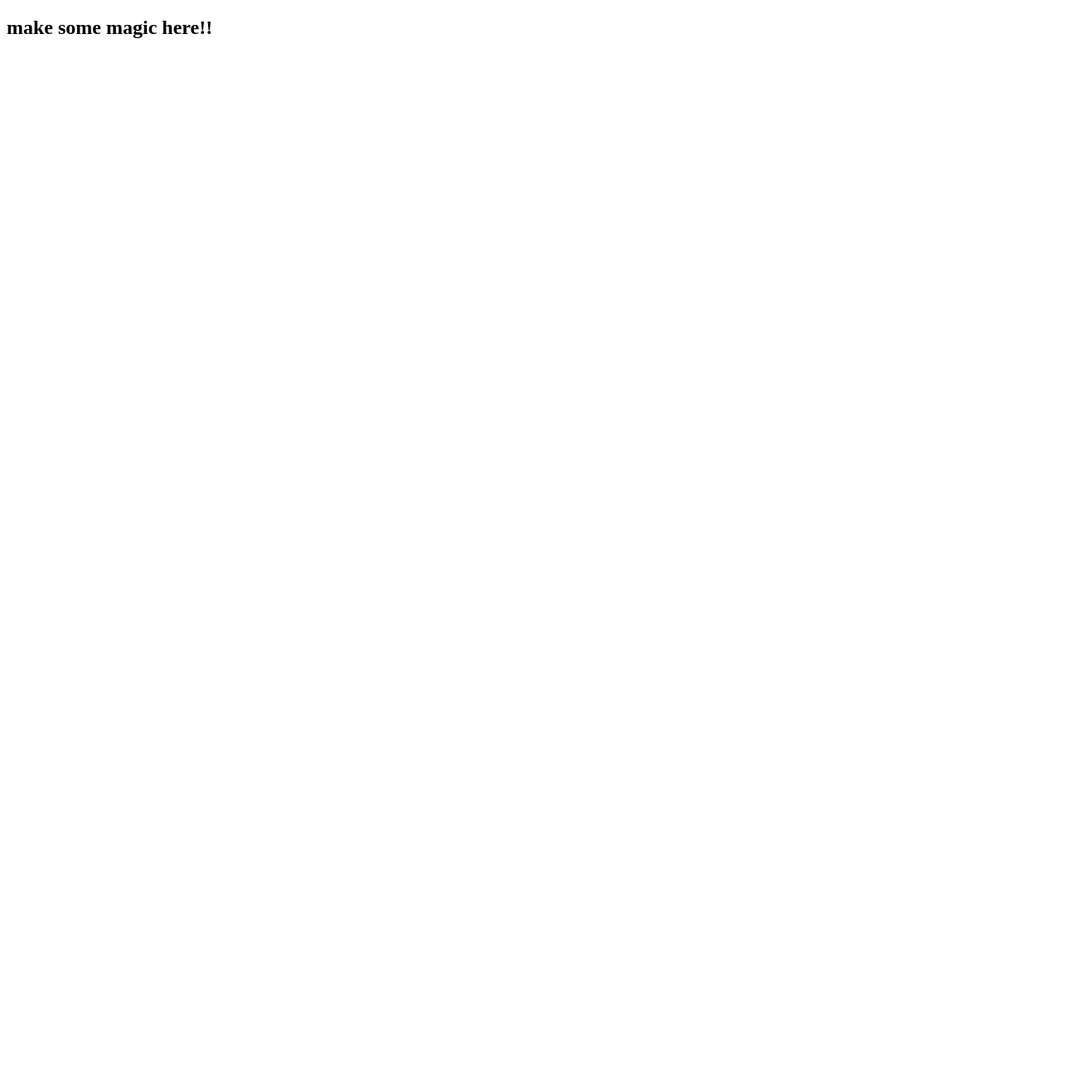
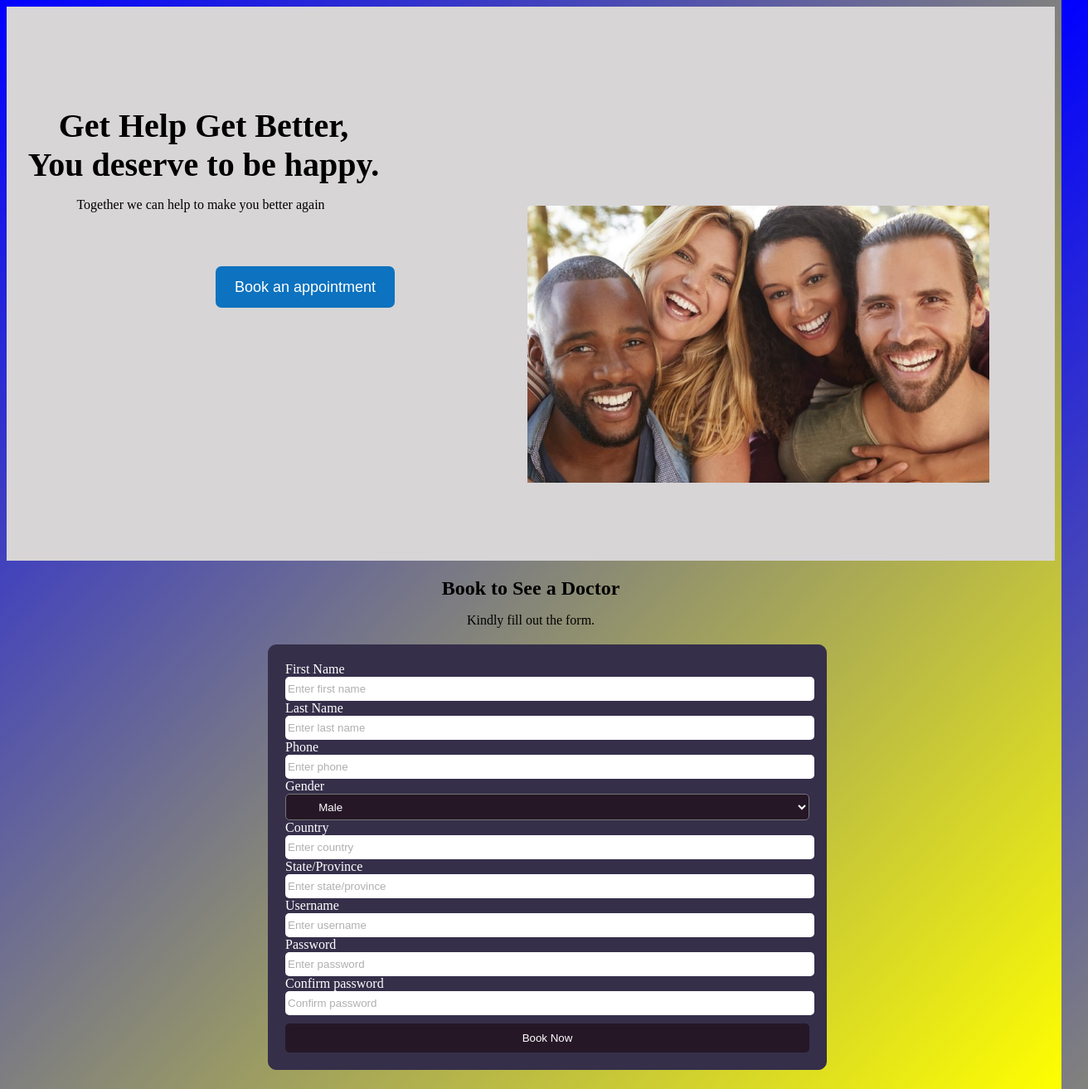
Before and after one commit to brightiortsor/circle-185-phonie, a plain HTML site: page index.html in a window 1280 px wide. Shown: the top 1313 px of the page at 83% size, 1312 px wide, since content can reach past the window. Before the commit the page ends 800 px from the top, so only its background shows below. Drawn offline with Linux system fonts and the light colour scheme.

Commit message:
created the form field

```diff
--- a/index.html
+++ b/index.html
@@ -1,7 +1,8 @@
 <!DOCTYPE html>
 <html lang="en">
 <head>
-    <meta charset="UTF-8">
+
+  <meta charset="UTF-8">
     <meta http-equiv="X-UA-Compatible" content="IE=edge">
     <meta name="viewport" content="width=device-width, initial-scale=1.0">
     <title>Name of chosen challenge</title>
@@ -9,8 +10,68 @@
     <link rel="stylesheet" href="style.css">
 </head>
 <body>
+  <main>
+         <section id="header" >
+           <div class="header-title">
+           <h1 class="header-h1">Get Help Get Better,
+             <br>
+             You deserve  to be happy.</h1>
+           <p class="header-p">Together we can help to make you better again</p>
+           <button class="Book-btn">Book an appointment</button>
+           </div>
 
-    <h2>make some magic here!!</h2>
+           <div class="media">
+            <img src="happy6.jpg">
+<!--             <iframe  src="https://youtube.com/embed/AqnGLiWt_34?autoplay=1&mute=1&enablejsapi=1"></iframe> -->
+          </div>
+        </section>
+
+ </main>
+
+
+  <!-- Form Field -->
+  <section>
+        <h1>Book to See a Doctor</h1>
+        <p>Kindly fill out the form.</p>
+    <div class="contact-form">
+    <div class="form-field">
+        <form action="/">
+          <label for="fname">First Name</label> <br>
+          <input id="fname" name="register" type="text" placeholder="Enter first name" size="30" required>
+
+          <label for="lname">Last Name</label> <br>
+          <input id="lname" name="register" type="text" placeholder="Enter last name" size="30" required>
+
+          <label for="phone">Phone</label> <br>
+          <input id="phone" name="register" type="phone" placeholder="Enter phone" size="30" required>
+
+          <label for="gender">Gender</label> <br>
+          <select name="register" id="gender">
+            <option value="male">Male</option>
+            <option value="female">Female</option>
+            <option value="other">Other</option>
+          </select>
+         <br>
+           <label for="country">Country</label> <br>
+          <input id="country" name="register" type="text" placeholder="Enter country" size="30" required>
+
+          <label for="state">State/Province</label> <br>
+          <input id="state" name="register" type="text" placeholder="Enter state/province" size="30" required>
+
+          <label for="username">Username</label> <br>
+          <input id="username" name="register" type="text" placeholder="Enter username" size="30" required>
+
+          <label for="pw">Password</label> <br>
+          <input id="pw" name="register" type="password" placeholder="Enter password" size="30" required>
+
+          <label for="pw2">Confirm password</label> <br>
+          <input id="pw2" name="register" type="password" placeholder="Confirm password" size="30" required>
+
+          <button>Book Now</button>
+        </form>
+    </div>
+      </div>
+</section>
 
     <!-- // ============= EEND DO NOT EDIT ============== // -->
     <script src="index.mjs" type="module"></script>
--- a/style.css
+++ b/style.css
@@ -0,0 +1,215 @@
+:root{
+    --gray:#d7d5d6;
+    --white:#fff
+    }
+
+
+
+
+h2{
+   color: green;
+ }
+/* header  */
+#header{
+  display:flex;
+  background:var(--gray) ;
+
+}
+ .header-h1{
+   text-align: center;
+    font-weight: 700;
+    font-size: 2.5rem;
+   margin:3em 0 0 7px ;
+    }
+
+.header-p{
+      text-align: center;
+        font-size: 1.0rem;
+}
+
+.Book-btn{
+    border: none;
+    border-radius: 7px;
+    width: 12em;
+    height: 50px;
+/*     background-color: #f03878; */
+    background-color: #0d72bf;
+
+    color: var(--white);
+    font-size: large;
+    margin-left: 14em;
+  margin-top:65px;
+}
+
+.media{
+  position: relative;
+}
+
+
+img{
+   width: 70%;
+  margin:15em  10px 90px 10em;
+
+}
+  iframe{
+        width: 300px;
+        height: 180px;
+        position: absolute;
+        left:20px;
+       bottom: 5pt;
+      }
+
+
+
+/* * media query */
+
+        @media (max-width: 768px) {
+ .header-h1{
+   text-align: center;
+    font-weight: 500;
+    font-size: 1.5rem;
+   margin:3em 0 0 0;
+    }
+
+.header-p{
+      text-align: center;
+        font-size: 0.7rem;
+}
+
+.Book-btn{
+   font-size: 0.8em;
+    margin:20px 75px 5px ;
+}
+
+
+      iframe{
+        width: 180px;
+        height: 100px;
+        position: absolute;
+         right:20pt;
+         bottom: -10px;
+
+      }
+img{
+  width: 100%;
+  height: 10em;
+   margin:0 0;
+}
+
+
+
+   #header{
+  display:flex;
+  flex-direction:column;
+}
+            }
+
+
+
+
+  @media (min-width: 992px) {
+
+/*        #header{
+  display:flex;
+  flex-direction:column;
+} */
+/* .header-h1{
+   text-align: center;
+    font-weight: 700;
+    font-size: 1.9rem;
+   margin:3em 0 0 0;
+    }
+
+.header-p{
+      text-align: center;
+        font-size: 1.1rem;
+}
+
+
+    .Book-btn{
+       font-size: small;
+    margin: 20px 0 5px 20em;
+} */
+
+
+/*
+      iframe{
+        width: 180px;
+        height: 100px;
+        position: absolute;
+         right:20pt;
+         bottom: -10px;
+
+      }       */
+/* img{
+  width: 100%;
+  height: 15em;
+   margin:auto;
+} */
+
+  }
+
+
+/* Form Field */
+body {
+    background-image: linear-gradient(to bottom right, blue, yellow);
+}
+
+h1, p {
+    text-align: center;
+    margin-bottom: 0;
+}
+
+.contact-form {
+    display: flex;
+    justify-content: space-around;
+    align-items: center;
+    border-radius: 5px;
+    padding: 20px;
+    text-align: left;
+    width: 100%;
+  }
+
+  .form-field {
+  border: 1px solid rgb(53, 47, 74);
+  border-radius: 10px;
+  padding: 20px;
+  width: 50%;
+  background: rgb(53, 47, 74);
+  }
+
+  form input {
+    height: 25px;
+    border-radius: 5px;
+    outline: none;
+    border: 1px solid #0000;
+    width: 100%;
+  }
+
+  input::placeholder {
+    color: rgba(0, 0, 0, 0.317);
+  }
+
+  label {
+    color: white;
+  }
+
+  select {
+    width: 100%;
+    height: 2rem;
+    padding-left: 2.2rem;
+    background: rgba(26, 2, 8, 0.523);
+    outline: none;
+    border-radius: 5px;
+    color: white;
+  }
+  button {
+    margin-top: 10px;
+    width: 100%;
+    padding: 10px;
+    border-radius: 5px;
+    border: none;
+    background: rgba(26, 2, 8, 0.523);
+    color: white;
+    cursor: pointer;
+  }
```
Also changed, not shown: happy6.jpg (added), 2 other files.
